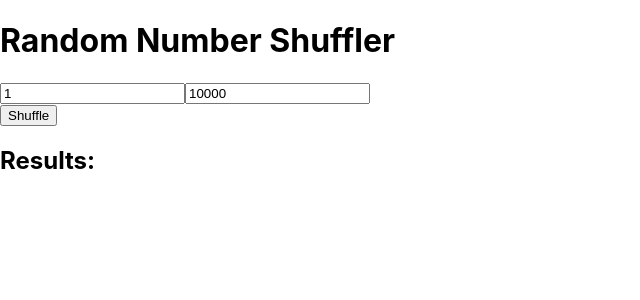
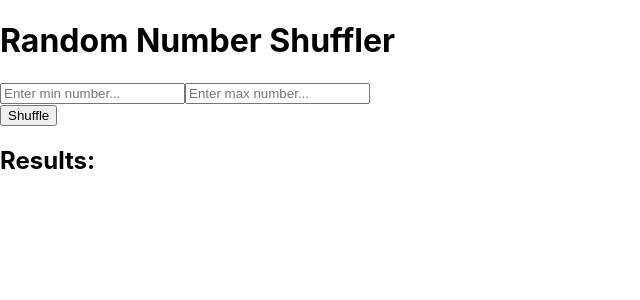
Before and after one commit to jayrmesa/randomNumbers, a React (Create React App) app: page / in a window 1280 px wide. Shown: the top 300 px of the page, without its empty margins (0-640 px from the left). Built offline with nearby package versions, Linux system fonts and the light colour scheme.

Commit message:
Fix min and max naming convention also fix a bug with placeholder not showing up

```diff
--- a/src/components/InputValue.js
+++ b/src/components/InputValue.js
@@ -1,21 +1,21 @@
 import React from 'react';
 
-function InputValue({ minValue, maxValue, onInputChange }) {
+function InputValue({ min, max, onInput }) {
   return (
     <div>
       <input
         type="text"
         placeholder="Enter min number..."
-        name="minValue"
-        value={minValue}
-        onChange={onInputChange}
+        name="min"
+        value={min === null ? '' : min}
+        onChange={onInput}
       />
       <input
         type="text"
         placeholder="Enter max number..."
-        name="maxValue"
-        value={maxValue}
-        onChange={onInputChange}
+        name="max"
+        value={max === null ? '' : max}
+        onChange={onInput}
       />
     </div>
   );
```
